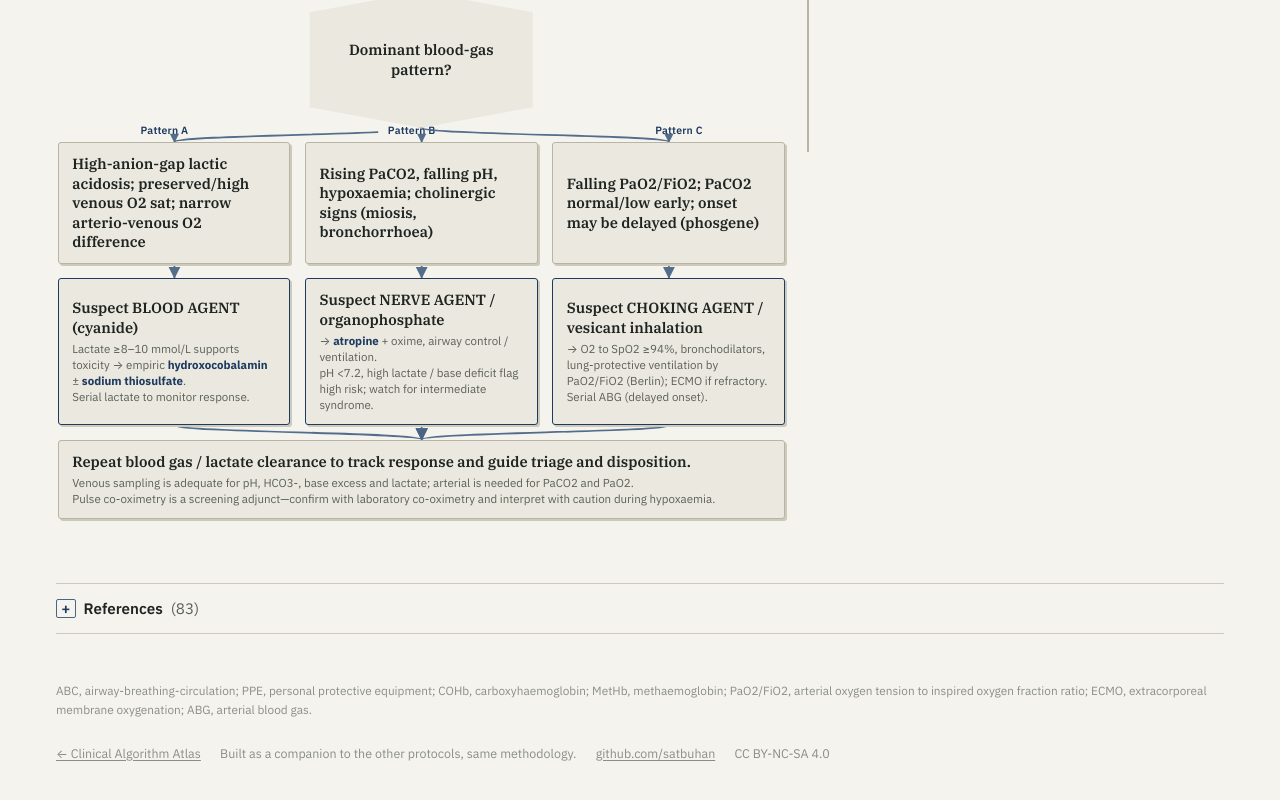
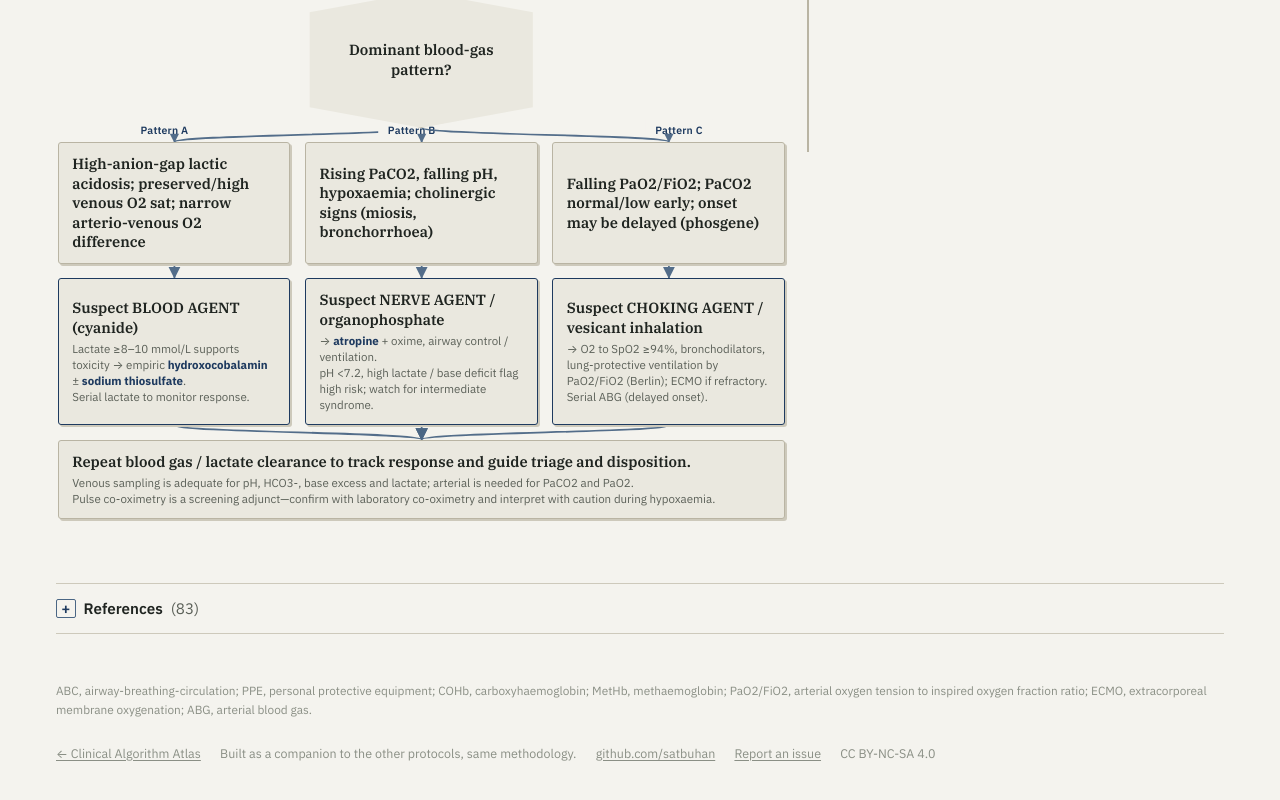
Before and after one commit to satbuhan/cwa-blood-gas-protocol, a plain HTML site: page index.html in a window 1280 px wide. Shown: the part 554-1354 px from the top of the page. Drawn offline with Linux system fonts and the light colour scheme; no server answers.

Commit message:
Add a "Report an issue" link to the footer
Links straight to this repo's own GitHub issues/new page -- there was no
way for a reader to flag a wrong reference or a stale dose before this.
GitHub Issues is already enabled on every atlas repo.

Co-Authored-By: Claude Sonnet 5 <noreply@anthropic.com>
Claude-Session: https://claude.ai/code/session_01J8ettcHb2V6QYVdxFW6xsz

```diff
--- a/index.html
+++ b/index.html
@@ -67,6 +67,7 @@
   <a href="https://satbuhan.github.io/clinical-algorithm-atlas/" target="_blank" rel="noopener">← Clinical Algorithm Atlas</a>
   <span>Built as a companion to the other protocols, same methodology.</span>
   <a href="https://github.com/satbuhan" target="_blank" rel="noopener">github.com/satbuhan</a>
+  <a href="https://github.com/satbuhan/cwa-blood-gas-protocol/issues/new" target="_blank" rel="noopener">Report an issue</a>
   <span>CC BY-NC-SA 4.0</span>
 </footer>
 
```
